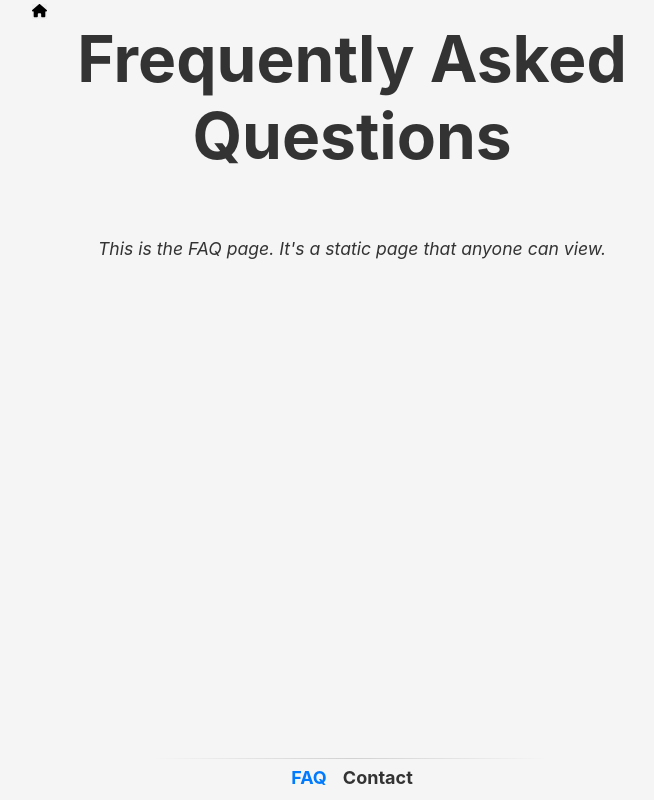
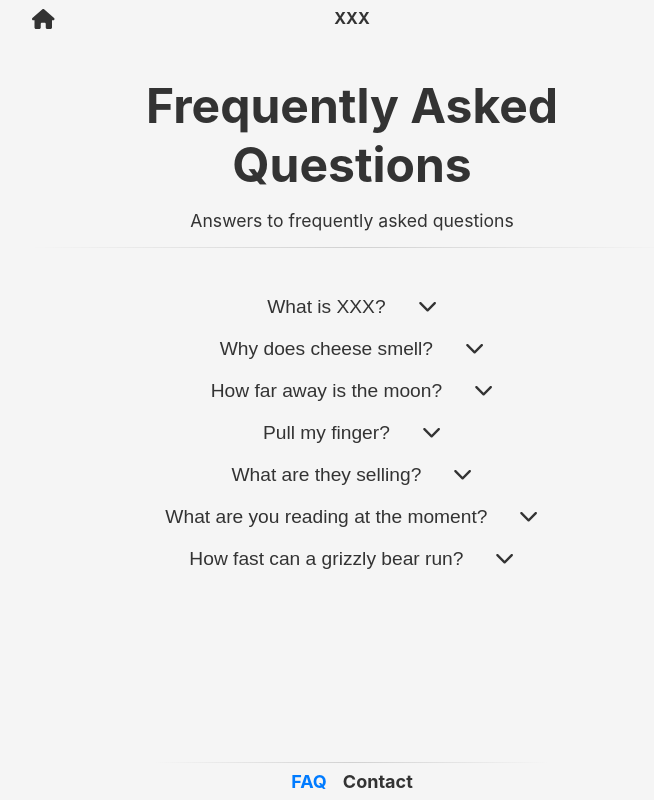
Before and after one commit to Dylan-Dacre/IT5090D---Web-Project, a React (Create React App) app in the folder client/: page /faq in a window 1280 px wide. Shown: the whole page, without its empty margins (288-942 px from the left). Built offline with nearby package versions, Linux system fonts and the light colour scheme.

Commit message:
Header, Footer and FAQ done!

```diff
--- a/client/public/index.html
+++ b/client/public/index.html
@@ -28,7 +28,7 @@
   </head>
   <body>
     <noscript>You need to enable JavaScript to run this app.</noscript>
-    <div id="root"></div>
+    <div id="root" style="height: 100vh"></div>
     <!--
       This HTML file is a template.
       If you open it directly in the browser, you will see an empty page.
--- a/client/src/App.css
+++ b/client/src/App.css
@@ -1,5 +1,6 @@
 .app-container {
+  width: 95%;
   max-width: 40rem;
-  height: 100vh;
+  height: 100%;
   margin: 0 auto;
 }
--- a/client/src/components/Faq.css
+++ b/client/src/components/Faq.css
@@ -0,0 +1,54 @@
+.faq-container {
+  margin-top: 3rem;
+}
+
+.faq-container h1 {
+  font-size: 3rem;
+  text-align: center;
+  color: #333;
+}
+
+.faq-description {
+  font-size: 1.1rem;
+  text-align: center;
+  color: #333;
+  margin-top: 1rem;
+}
+
+.faq-header {
+  padding-bottom: 1rem;
+  border-bottom: 0.0625rem solid;
+  border-image: linear-gradient(to right, transparent, #c7c7c7c5, transparent);
+  border-image-slice: 1;
+}
+
+.faqs {
+  margin-top: 3rem;
+}
+
+.faqs li {
+  list-style: none;
+  margin-top: 1.25rem;
+  text-align: center;
+}
+
+.faqs button {
+  background: none;
+  font-size: 1.2rem;
+  color: #333;
+  transition: color 0.3s ease;
+}
+
+.faqs button:hover,
+.faqs button.active {
+  color: #007bff;
+}
+
+.icon-arrow {
+  margin-left: 2rem;
+}
+
+.faq-answer {
+  margin-top: 0.2rem;
+  font-style: italic;
+}
--- a/client/src/components/Footer.css
+++ b/client/src/components/Footer.css
@@ -3,7 +3,7 @@
   bottom: 0;
   left: 50%;
   transform: translateX(-50%);
-  margin-bottom: 0.75rem;
+  margin-bottom: 0.5rem;
   padding: 0.5rem 8rem 0;
   border-top: 0.0625rem solid;
   border-image: linear-gradient(to right, transparent, #c7c7c7c5, transparent);
--- a/client/src/components/Header.css
+++ b/client/src/components/Header.css
@@ -0,0 +1,27 @@
+.header-container {
+  padding-top: 0.5rem;
+  position: relative;
+}
+
+.home-button,
+.menu-button {
+  background-color: transparent;
+  font-size: 1.25rem;
+  position: absolute;
+  color: #333;
+}
+
+.home-button {
+  left: 0;
+}
+
+.menu-button {
+  left: 2rem;
+}
+
+.header-title {
+  margin: 0 auto;
+  text-align: center;
+  font-weight: bold;
+  color: #333;
+}
--- a/client/src/components/Header.js
+++ b/client/src/components/Header.js
@@ -3,6 +3,7 @@ import { useNavigate, useLocation } from "react-router-dom";
 import "./Header.css";
 import { FontAwesomeIcon } from "@fortawesome/react-fontawesome";
 import { faHome } from "@fortawesome/free-solid-svg-icons";
+import { faBars } from "@fortawesome/free-solid-svg-icons";
 
 const Header = () => {
   const navigate = useNavigate();
@@ -12,16 +13,28 @@ const Header = () => {
     navigate("/");
   };
 
-  const renderHeader = location.pathname !== "/";
+  const isHomePage = location.pathname === "/";
+  const isMenuPage =
+    !isHomePage &&
+    ["/dashboarrd", "/tasks", "/lists", "/notes"].includes(location.pathname);
+  const renderHeader = !isHomePage || isMenuPage;
 
   return renderHeader ? (
     <header>
       <div className="header-container">
-        <button onClick={goHome}>
+        <button className="home-button" onClick={goHome}>
           <span className="icon-home">
             <FontAwesomeIcon icon={faHome} />
           </span>
         </button>
+        {isMenuPage && (
+          <button className="menu-button">
+            <span className="icon-menu">
+              <FontAwesomeIcon icon={faBars} />
+            </span>
+          </button>
+        )}
+        <p className="header-title">XXX</p>
       </div>
     </header>
   ) : null;
--- a/client/src/components/Home.css
+++ b/client/src/components/Home.css
@@ -3,15 +3,16 @@
   top: 30%;
   left: 50%;
   transform: translate(-50%, -30%);
+  min-width: 22rem;
 }
 
-h1 {
+.home h1 {
   font-size: 4rem;
   text-align: center;
   color: #333;
 }
 
-p {
+.home p {
   font-size: 1.1rem;
   font-style: italic;
   text-align: center;
--- a/client/src/components/faq.js
+++ b/client/src/components/faq.js
@@ -1,10 +1,82 @@
+import React, { useState } from "react";
 import "./Faq.css";
+import { FontAwesomeIcon } from "@fortawesome/react-fontawesome";
+import { faChevronDown, faChevronUp } from "@fortawesome/free-solid-svg-icons";
 
 const Faq = () => {
+  const faqsData = [
+    {
+      id: 1,
+      question: "What is XXX?",
+      answer: "“XXX is a task, list and note management application.”",
+    },
+    {
+      id: 2,
+      question: "Why does cheese smell?",
+      answer:
+        "“The strong aroma of stinky cheese is created by bacteria called Brevibacterium linens or b. Linens growing on the rind, which is produced by washing the cheese in a brine of saltwater or alcohol.”",
+    },
+    {
+      id: 3,
+      question: "How far away is the moon?",
+      answer: "“384,400 km (238,855 miles)”",
+    },
+    {
+      id: 4,
+      question: "Pull my finger?",
+      answer: "“NO.”",
+    },
+    {
+      id: 5,
+      question: "What are they selling?",
+      answer: "“Chowcklate!”",
+    },
+    {
+      id: 6,
+      question: "What are you reading at the moment?",
+      answer: "“The Ancient Magus Bride”",
+    },
+    {
+      id: 7,
+      question: "How fast can a grizzly bear run?",
+      answer: "“56 kph (35 mph)”",
+    },
+  ];
+
+  const [expandedFaq, setExpandedFaq] = useState(null);
+
+  const toggleFaq = (faqId) => {
+    setExpandedFaq((prevExpanded) => (prevExpanded === faqId ? null : faqId));
+  };
+
   return (
-    <div className="faq">
-      <h1>Frequently Asked Questions</h1>
-      <p>This is the FAQ page. It's a static page that anyone can view.</p>
+    <div className="faq-container">
+      <div className="faq-header">
+        <h1>Frequently Asked Questions</h1>
+        <p className="faq-description">Answers to frequently asked questions</p>
+      </div>
+      <div className="faqs">
+        <ul>
+          {faqsData.map((faq) => (
+            <li key={faq.id}>
+              <button
+                className={expandedFaq === faq.id ? "active" : ""}
+                onClick={() => toggleFaq(faq.id)}
+              >
+                {faq.question}
+                <span className="icon-arrow">
+                  <FontAwesomeIcon
+                    icon={expandedFaq === faq.id ? faChevronUp : faChevronDown}
+                  />{" "}
+                </span>
+              </button>
+              {expandedFaq === faq.id && (
+                <p className="faq-answer">{faq.answer}</p>
+              )}
+            </li>
+          ))}
+        </ul>
+      </div>
     </div>
   );
 };
```
